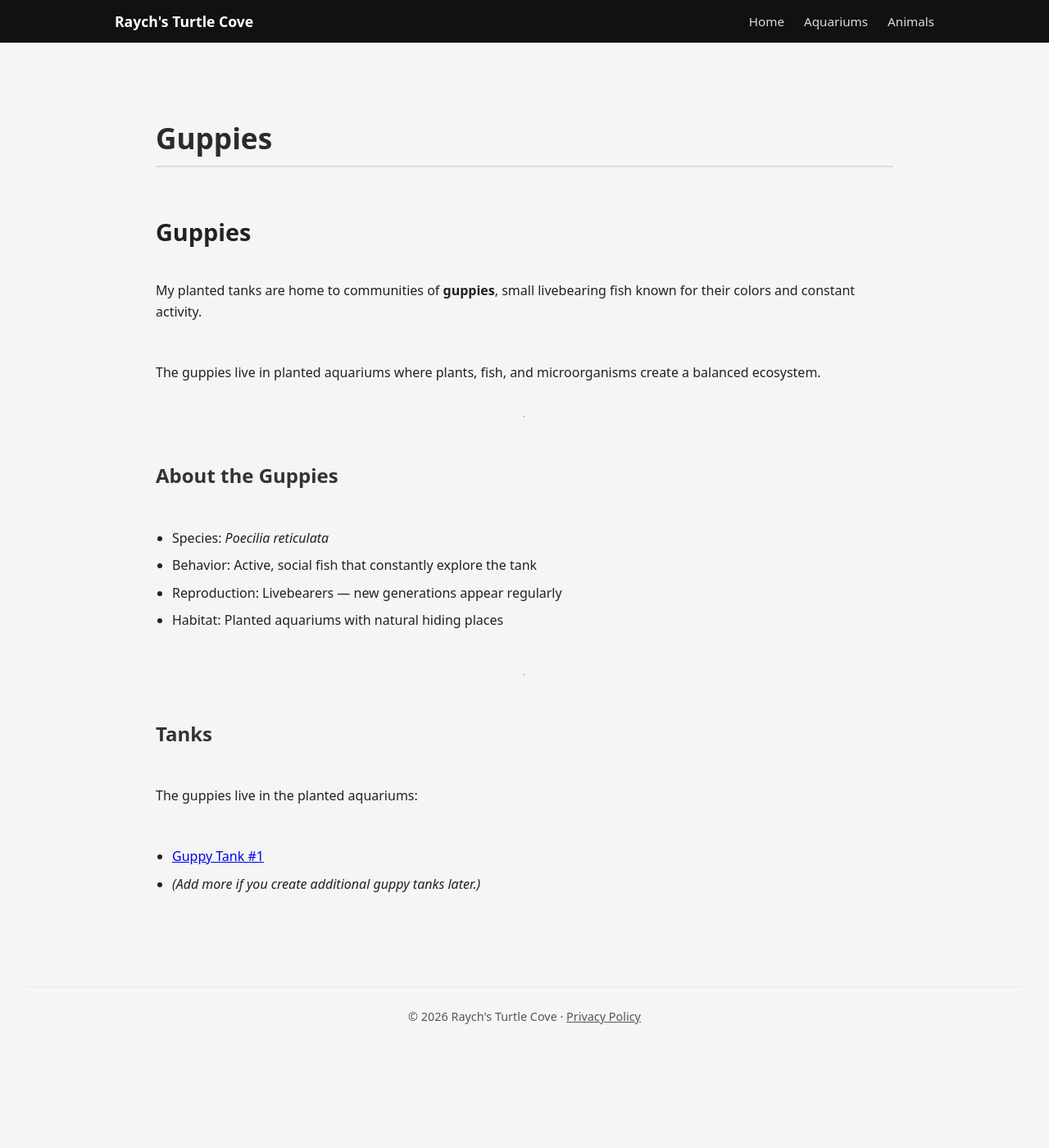
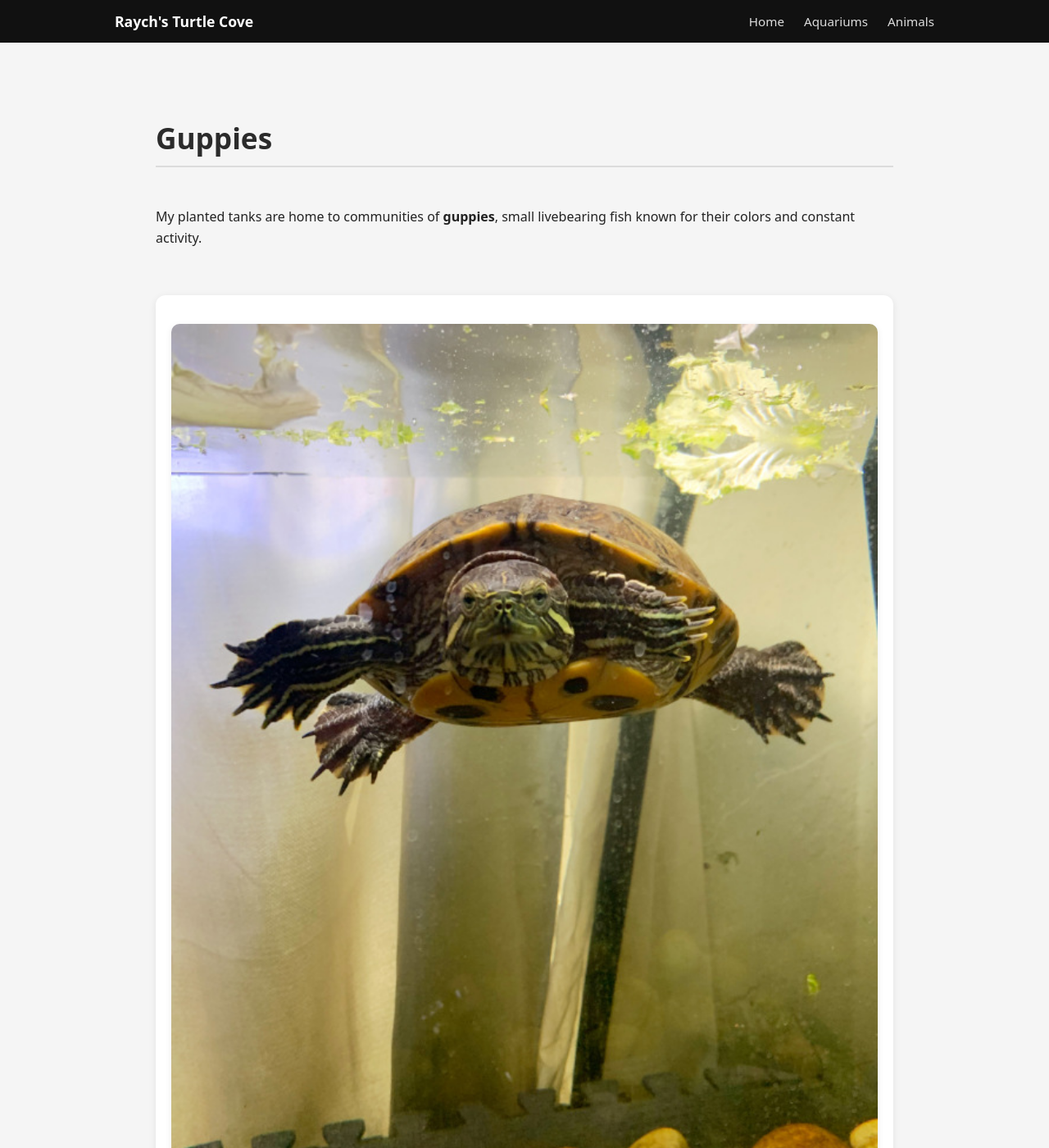
Before and after one commit to rachelsprague/turtles.raych.com, a Jekyll site: the page built from animals/guppies.md, in a window 1280 px wide and 1400 px high. Shown: the whole window at 82% size. Built offline with Jekyll 4.4.1, drawn with Linux system fonts in a browser that asks for light colours; some of the changed text lies outside the part shown.

Commit message:
Update guppies.md

```diff
--- a/animals/guppies.md
+++ b/animals/guppies.md
@@ -4,26 +4,18 @@
 permalink: /animals/guppies/
 ---
 
-# Guppies
+<!-- # Guppies -->
 
 My planted tanks are home to communities of **guppies**, small livebearing fish known for their colors and constant activity.
+<div class="animal-grid">
 
-The guppies live in planted aquariums where plants, fish, and microorganisms create a balanced ecosystem.
-
----
-
-## About the Guppies
-
-- Species: *Poecilia reticulata*
-- Behavior: Active, social fish that constantly explore the tank
-- Reproduction: Livebearers — new generations appear regularly
-- Habitat: Planted aquariums with natural hiding places
-
----
-
-## Tanks
-
-The guppies live in the planted aquariums:
-
-- [Guppy Tank #1](/tanks)
-- *(Add more if you create additional guppy tanks later.)*
+  <div class="animal-card">
+    <img src="/assets/images/animals/turtle1.jpg" class="turtle-img" alt="Turtle 1">
+      <p><strong>Species: Poecilia reticulata</strong></p>
+      <p><strong>Behavior: Active, social fish that constantly explore the tank</strong></p>
+      <p><strong>Reproduction: Livebearers — new generations appear regularly</strong></p>
+      <p><strong>Notes: Loves basking, bubbles, and diving.  </strong></p>
+    <a class="btn btn--primary" href="/tanks/guppy-tank-1">View them in guppy tank #1</a>
+    <a class="btn btn--primary" href="/tanks/guppy-tank-2">View them in guppy tank #2</a>
+    <a class="btn btn--primary" href="/tanks/turtle-tank-2">View them in turtle tank #2</a>
+  </div>
```
